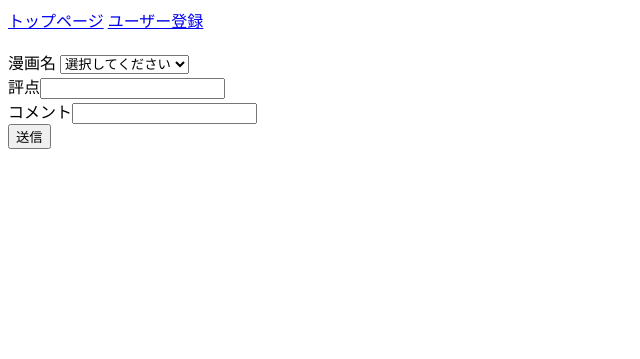
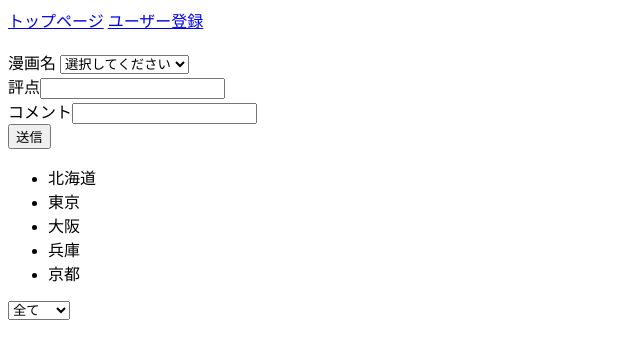
Before and after one commit to kim-shun/evaluation_comic, a Django app: template e_comic/templates/test.html in a window 1280 px wide. Shown: the top 359 px of the page, without its empty margins (0-640 px from the left). Run offline with Django 3.2, Linux system fonts and the light colour scheme; the template is opened without the code that fills it, so the values that code supplies are empty.

Commit message:
一旦プッシュ

```diff
--- a/e_comic/templates/base.html
+++ b/e_comic/templates/base.html
@@ -5,7 +5,9 @@
     <meta charset="utf-8">
     <meta name="viewport" content="width=device-width, initial-scale=1">
     <script src="http://code.jquery.com/jquery-3.3.1.min.js" defer></script>
+    <script src="https://ajax.googleapis.com/ajax/libs/jquery/3.5.1/jquery.min.js"></script>
     <script type="text/javascript" src="{% static 'js/test.js' %}"></script>
+    <link rel="stylesheet" href="{% static 'css/test.css' %}">
     <title>
         {% block title %}{% endblock %}
     </title>
--- a/e_comic/templates/test.html
+++ b/e_comic/templates/test.html
@@ -13,13 +13,14 @@
 {% block content %}
 <form method="POST">{% csrf_token %}
   <div>漫画名
-    <select name="comic_name">
+    <select id="comic_name" name="comic_name">
       <option selected>選択してください</option>
       {% for comic in comics %}
-        <option value="{{comic.comic_name}}">{{comic.comic_name}}</option>
+        <option id="comic" value="{{comic.comic_name}}">{{comic.comic_name}}</option>
       {% endfor %}
-        <option value="free_comic">自由入力</option>
+        <option id="free_comic" value="free_comic">自由入力</option>
     </select>
+    <div id= "free_comic_area"><input type="text" id="free_comic_name" name="free_comic_name"/></div>
   </div>
   <div>評点<input type="number" name="score"/></div>
   <div>コメント<input type="text" name="comment"/></div>
@@ -36,6 +37,25 @@
     {% endfor %}
   </div>
   <button type="submit">送信</button>
+
+  <!-- 表示・非表示が切り替える要素 -->
+  <ul>
+    <li class="area">北海道</li>
+    <li class="area">東京</li>
+    <li class="area">大阪</li>
+    <li class="area">兵庫</li>
+    <li class="area">京都</li>
+  </ul>
+
+  <!-- 絞り込むためのトリガー -->
+  <select class="select">
+    <option>全て</option>
+    <option>北海道</option>
+    <option>東京</option>
+    <option>大阪</option>
+    <option>兵庫</option>
+    <option>京都</option>
+  </select>
 </form>
 
 {% endblock %}
--- /dev/null
+++ b/static/css/test.css
@@ -0,0 +1,5 @@
+#free_comic_area{display: none;}
+.hide {
+  /* 表示の切り替えに使用する */
+  display: none;
+}
--- a/static/js/test.js
+++ b/static/js/test.js
@@ -1,4 +1,8 @@
 window.addEventListener('DOMContentLoaded', function(){
+  function undisplay() {
+    var free_area = document.getElementById("free_comic_area");
+    free_area.style.display = "none";
+  }
   $('[name=comic_name]').change(function() {
     // 選択されているvalue属性値を取り出す
     var val = $('[name=comic_name]').val();
@@ -7,4 +11,36 @@ window.addEventListener('DOMContentLoaded', function(){
     var txt = $('[name=comic_name] option:selected').text();
     console.log(txt);
   });
+
+  $('#comic_name').on('change', function(){
+    // テキストを取得(例：北海道)
+    var area = $(this).children(':selected').text();
+      if(area == '自由入力'){
+        // 表示する
+        $(this).next().slideToggle(500)
+        // $(this).removeClass('hide');
+      }
+    });
+  });
+
+  $('.select').on('change', function(){
+    // テキストを取得(例：北海道)
+    var area = $(this).children(':selected').text();
+
+    $('.area').each(function(){
+      // 全て非表示にする(初期化)
+      $(this).addClass('hide');
+
+      // '全て'が選択されていれば
+      if(area == '全て'){
+        // 表示する
+        $(this).removeClass('hide');
+
+      // テキスト(例：北海道)が一致していれば
+      }else if($(this).html().match(area)){
+        // 表示する
+        $(this).removeClass('hide');
+      }
+    });
+  });
 });
```
